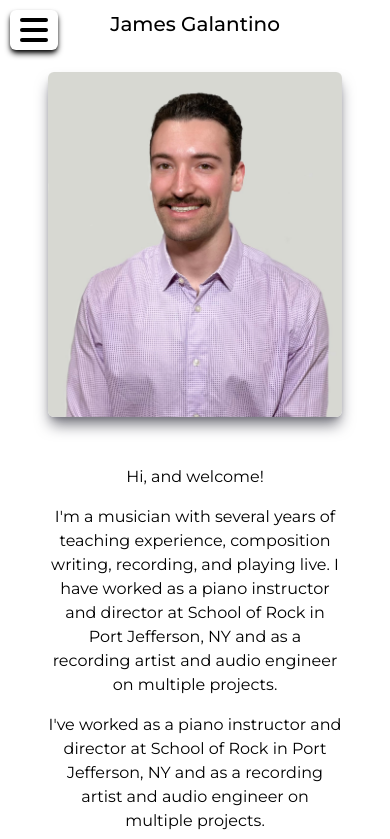
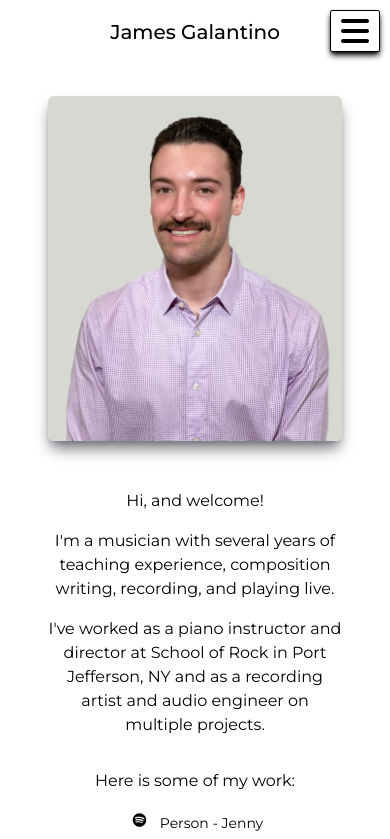
Before and after one commit to jimbopulos/my-music-portfolio, a Next.js app: page / in a window 390 px wide. Shown: the top 839 px of the page. Built offline with nearby package versions, Linux system fonts and the light colour scheme.

Commit message:
Styling changes, additions

```diff
--- a/src/app/contact/page.tsx
+++ b/src/app/contact/page.tsx
@@ -8,9 +8,9 @@ export default function Contact() {
   return (
     <main className="flex flex-col min-h-screen items-center">
       <Navbar />
-      <div className="p-12 my-6 h-full text-center animate-fadeInUp">
-        <h1 className="text-2xl font-medium">Contact Me</h1>
-        <ul className="mt-14 items-center text-center text-lg">
+      <div className="p-12 lg:my-6 mt-12 h-full text-center animate-fadeInUp">
+        <h1 className="lg:text-2xl text-xl font-medium">Contact Me</h1>
+        <ul className="mt-14 items-center text-center lg:text-lg">
           <li>
             <Link
               href="mailto:james.mgalantino@gmail.com"
--- a/src/app/dashboard/page.tsx
+++ b/src/app/dashboard/page.tsx
@@ -8,7 +8,7 @@ export default function Dashboard() {
   return (
     <main className="flex flex-col items-center">
       <Navbar />
-      <div className="flex flex-col p-12 my-6 items-center">
+      <div className="flex flex-col p-12 lg:my-6 mt-12 items-center lg:text-lg">
         <Image
           src="/jimbo-1.jpg"
           alt="JMG-profile-picture"
@@ -22,10 +22,7 @@ export default function Dashboard() {
             <p className="mt-12">Hi, and welcome!</p>
             <p className="mt-4">
               I&#39;m a musician with several years of teaching experience,
-              composition writing, recording, and playing live. I have worked as
-              a piano instructor and director at School of Rock in Port
-              Jefferson, NY and as a recording artist and audio engineer on
-              multiple projects.
+              composition writing, recording, and playing live.
             </p>
             <p className="mt-4">
               I&#39;ve worked as a piano instructor and director at School of
--- a/src/components/Navbar/NavbarDesktop/NavbarDesktop.tsx
+++ b/src/components/Navbar/NavbarDesktop/NavbarDesktop.tsx
@@ -20,7 +20,7 @@ export function NavbarDesktop() {
             <Link
               key={id}
               href={href}
-              className={`px-12 transition-all duration-300 ease-in-out ${
+              className={`xl:px-12 px-8 transition-all duration-300 ease-in-out ${
                 isActive
                   ? ' text-xl'
                   : 'text-zinc-500 hover:text-black hover:text-xl'
--- a/src/components/Navbar/NavbarMobile/NavbarMobile.tsx
+++ b/src/components/Navbar/NavbarMobile/NavbarMobile.tsx
@@ -12,25 +12,25 @@ export function NavbarMobile() {
 
   return (
     <div>
-      <nav className="lg:hidden flex flex-col absolute w-full h-[100dvh] left-0 font-medium p-2.5">
+      <nav className="lg:hidden flex flex-col w-full absolute left-0 font-medium p-2.5">
         <button
           onClick={handleClick}
-          className={`flex flex-col absolute justify-center items-center p-2.5 transition-all duration-300 ease-out bg-white rounded-md ${
-            !isOpen && 'shadow-md shadow-black'
+          className={`flex flex-col absolute justify-center items-start right-0 mr-2.5 p-2.5 transition-all duration-300 ease-out bg-white rounded-sm border ${
+            !isOpen ? 'shadow-md shadow-black border-black' : 'border-white'
           }`}
         >
           <span
-            className={`block h-1 w-7 bg-black transition-all duration-300 ease-out rounded-full ${
+            className={`block h-1 w-7 bg-black transition-all duration-300 ease-out rounded-md ${
               isOpen ? 'rotate-45 translate-y-2' : '-translate-y-0.5'
             }`}
           ></span>
           <span
-            className={`block h-1 w-7 bg-black transition-all duration-300 ease-out rounded-full my-1 ${
+            className={`block h-1 w-7 bg-black transition-all duration-300 ease-out rounded-md my-1 ${
               isOpen ? 'opacity-0' : 'opacity-100'
             }`}
           ></span>
           <span
-            className={`block h-1 w-7 bg-black transition-all duration-300 ease-out rounded-full ${
+            className={`block h-1 w-7 bg-black transition-all duration-300 ease-out rounded-md ${
               isOpen ? '-rotate-45 -translate-y-2' : 'translate-y-0.5'
             }`}
           ></span>
@@ -59,7 +59,7 @@ export function NavbarMobile() {
             })}
           </div>
         ) : (
-          <div className="text-center text-xl md:text-2xl">
+          <div className="text-center text-xl md:text-2xl mt-2">
             <Link href="/">James Galantino</Link>
           </div>
         )}
```
